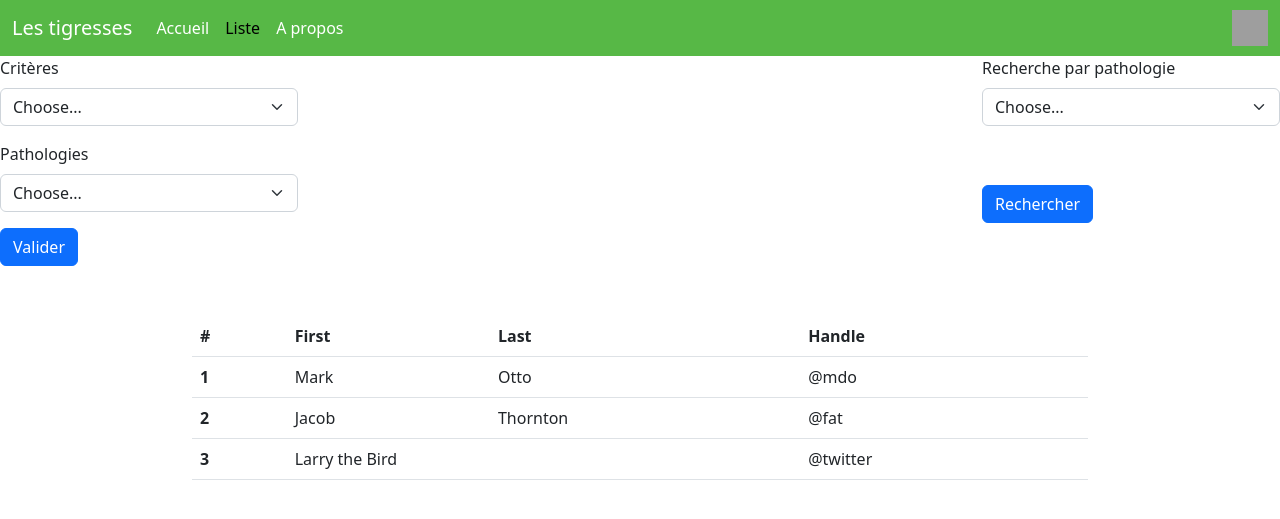
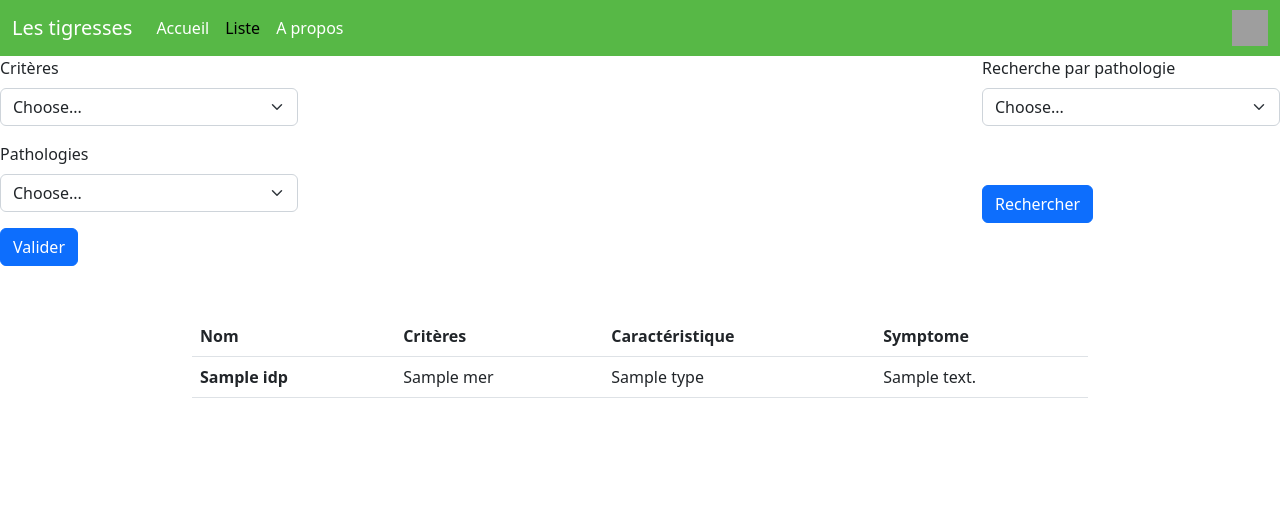
Before and after one commit to LucasCoudrais/projet-tidal-les-tigresses, a PHP site: the page made by source/views/v_liste.php in a window 1280 px wide. Shown: the top 519 px of the page. Run offline with PHP 8.4, Linux system fonts and the light colour scheme; the template is opened without the code that fills it: most values are stand-ins (such as "Sample title", 1, 10 or a date in 2020); grey boxes are pictures that could not be loaded.

Commit message:
requete bdd dans le site

```diff
--- a/source/config/configuration.php
+++ b/source/config/configuration.php
@@ -14,7 +14,7 @@ const DEBUG = true; // production : false; dev : true
 // Accès base de données
 const BD_HOST = 'localhost';
 const BD_DBNAME = 'acudb';
-const BD_USER = 'tp';
+const BD_USER = 'pgtp';
 const BD_PWD = 'tp';
 
 // Langue du site
@@ -27,7 +27,7 @@ const AUTEUR = 'Lucas Coudrais, Mohamed Benyoub, Yanis Ben Amor';
 define('PATH_CONTROLLERS','./controllers/c_');
 define('PATH_ASSETS','./assets/');
 define('PATH_LIB','./lib/');
-define('PATH_MODELS','./models/m_');
+define('PATH_MODELS','./model/m_');
 define('PATH_VIEWS','./views/v_');
 define('PATH_TEXTES','./languages/');
 
--- a/source/controllers/c_liste.php
+++ b/source/controllers/c_liste.php
@@ -1,4 +1,6 @@
 
 <?php
 
+require_once(PATH_MODELS.$page.'.php');
+
 require_once(PATH_VIEWS.$page.'.php');
--- a/source/views/v_liste.php
+++ b/source/views/v_liste.php
@@ -112,35 +112,27 @@
 
         </div>
     </div>
-
     <div class="table-container">
         <table class="table">
             <thead>
               <tr>
-                <th scope="col">#</th>
-                <th scope="col">First</th>
-                <th scope="col">Last</th>
-                <th scope="col">Handle</th>
+                <th scope="col">Nom</th>
+                <th scope="col">Critères</th>
+                <th scope="col">Caractéristique</th>
+                <th scope="col">Symptome</th>
               </tr>
             </thead>
             <tbody>
-              <tr>
-                <th scope="row">1</th>
-                <td>Mark</td>
-                <td>Otto</td>
-                <td>@mdo</td>
-              </tr>
-              <tr>
-                <th scope="row">2</th>
-                <td>Jacob</td>
-                <td>Thornton</td>
-                <td>@fat</td>
-              </tr>
-              <tr>
-                <th scope="row">3</th>
-                <td colspan="2">Larry the Bird</td>
-                <td>@twitter</td>
-              </tr>
+              <?php
+              foreach ($resultat1 as $ligne) {
+                echo '<tr>
+                <th scope="row">'.$ligne['idp'].'</th>
+                <td>'.$ligne['mer'].'</td>
+                <td>'.$ligne['type'].'</td>
+                <td>'.$ligne['desc'].'</td>
+              </tr>';
+              }
+              ?>
             </tbody>
           </table>
     </div>
```
Also changed, not shown: source/model/m_liste.php (added, +32 -0 lines).
